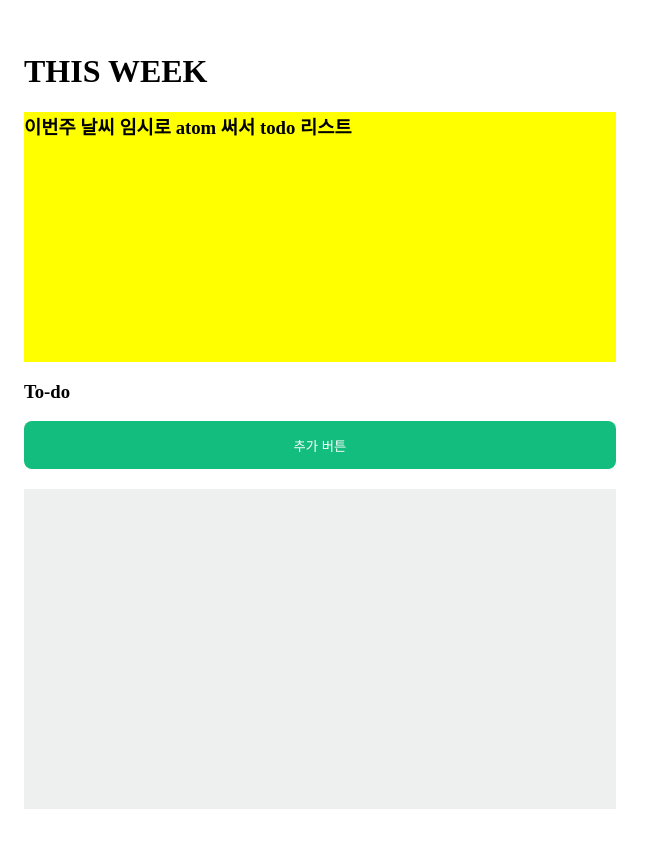
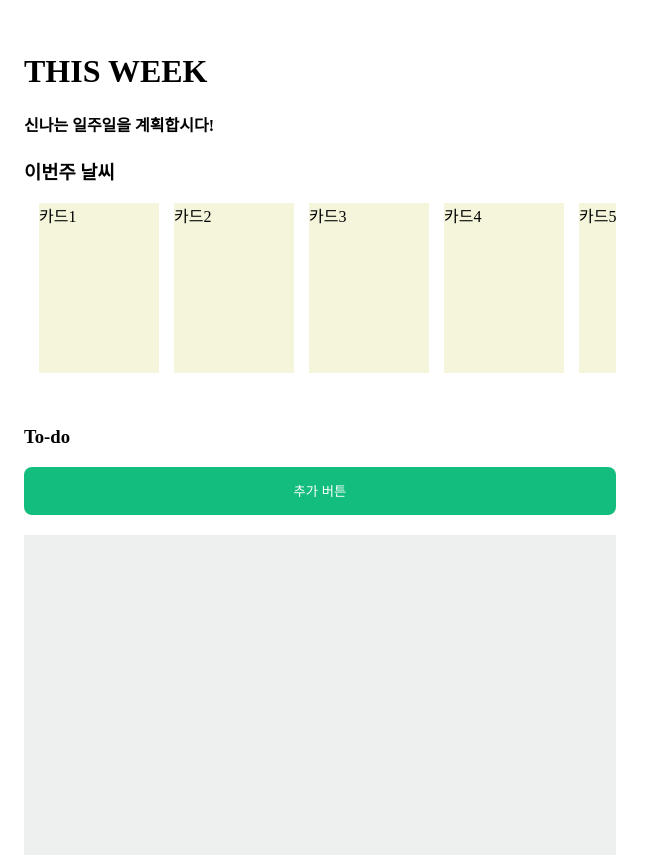
Before and after one commit to seungsooHa92/recoil-app, a React (Create React App) app: page / in a window 1280 px wide. Shown: the whole page, without its empty margins (0-655 px from the left). Before the commit the page ends 809 px from the top, so only its background shows below. Built offline with nearby package versions, Linux system fonts and the light colour scheme.

Commit message:
feat: due date관련 오류 해결 및 헤더 UI 반영

```diff
--- a/src/components/AppHeader.tsx
+++ b/src/components/AppHeader.tsx
@@ -1,10 +1,13 @@
 import styled from 'styled-components';
+import { useRecoilValue } from 'recoil';
+import { editState } from '../recoil/todo';
 
 const AppHeader = () => {
+  const editMode = useRecoilValue(editState);
   return (
     <HeaderWrap>
       <h1>THIS WEEK</h1>
-      {/* {uiStore.editMode ? <h3>신나는 일주일을 계획합시다!</h3> : <>에딧모드 아닐때</>} */}
+      {!editMode ? <h4>신나는 일주일을 계획합시다!</h4> : <></>}
     </HeaderWrap>
   );
 };
@@ -13,5 +16,8 @@ const HeaderWrap = styled.div`
   padding-top: 32px;
   padding-left: 24px;
   padding-right: 24px;
+  .h1 {
+    margin-bottom: 10px;
+  }
 `;
 export default AppHeader;
--- a/src/components/Home/TodoList.tsx
+++ b/src/components/Home/TodoList.tsx
@@ -121,6 +121,7 @@ const TodoItemInner = styled.div`
 const CheckBoxWrap = styled.div`
   display: flex;
   align-items: center;
+  justify-content: center;
   width: 10%;
   height: 100%;
 `;
--- a/src/components/Home/Weather.tsx
+++ b/src/components/Home/Weather.tsx
@@ -4,14 +4,39 @@ import styled from 'styled-components';
 const Weather = () => {
   return (
     <WeatherWrap>
-      <h3>이번주 날씨 임시로 atom 써서 todo 리스트 </h3>
+      <h3>이번주 날씨 </h3>
+      <WeatherCardWrap>
+        <WeatherCard className="card">카드1</WeatherCard>
+        <WeatherCard className="card">카드2</WeatherCard>
+        <WeatherCard className="card">카드3</WeatherCard>
+        <WeatherCard className="card">카드4</WeatherCard>
+        <WeatherCard className="card">카드5</WeatherCard>
+        <WeatherCard className="card">카드6</WeatherCard>
+        <WeatherCard className="card">카드7</WeatherCard>
+      </WeatherCardWrap>
     </WeatherWrap>
   );
 };
 
 const WeatherWrap = styled.div`
-  background: yellow;
   height: 250px;
+  width: 100%;
+  padding-left: 0;
 `;
 
+const WeatherCardWrap = styled.div`
+  display: flex;
+  flex-wrap: no-wrap;
+  overflow-x: scroll;
+  overflow-y: hidden;
+`;
+
+const WeatherCard = styled.div`
+  background: beige;
+  width: 120px;
+  height: 170px;
+  flex: 0 0 auto;
+  margin-left: 15px;
+  z-index: 3;
+`;
 export default Weather;
--- a/src/components/TodoEdit/TodoDetail.tsx
+++ b/src/components/TodoEdit/TodoDetail.tsx
@@ -1,7 +1,7 @@
 import React, { useEffect, useState } from 'react';
 import styled from 'styled-components';
 import { ITodo } from 'src/types';
-import { useRecoilState } from 'recoil';
+import { useRecoilState, useSetRecoilState, useRecoilValue } from 'recoil';
 import { editState, todoState, viewingTodo } from '../../recoil/todo';
 import Calendar from 'react-calendar';
 import 'react-calendar/dist/Calendar.css'; // css import
@@ -9,19 +9,17 @@ import moment from 'moment';
 
 const TodoDetail: React.FC = () => {
   const [todoList, setTodoList] = useRecoilState<ITodo[]>(todoState);
-  const [viewingTodoItem, setViewingTodoItem] = useRecoilState<ITodo>(viewingTodo);
+  const viewingTodoItem = useRecoilValue<ITodo>(viewingTodo);
 
   const [title, setTitle] = useState(viewingTodoItem?.title);
   const [content, setContent] = useState(viewingTodoItem?.content);
-  const [date, setDate] = useState<Date>(
-    viewingTodoItem.dueDate === null ? new Date() : new Date(viewingTodoItem.dueDate)
-  );
-  const [editMode, setEditMode] = useRecoilState(editState);
 
-  useEffect(() => {
-    console.log('디테일 화면 .....');
-    console.log(' 보고있는  todo 아이템:', viewingTodoItem);
-  }, []);
+  const [date, setDate] = useState<Date>(viewingTodoItem.dueDate);
+
+  const [calendarDate, setCalendarDate] = useState<Date>(new Date());
+  const [dateChanged, setDateChanged] = useState(false);
+
+  const setEditMode = useSetRecoilState(editState);
 
   const handleTitleChange = (e: React.ChangeEvent<HTMLInputElement>) => {
     setTitle(e.target.value);
@@ -31,6 +29,8 @@ const TodoDetail: React.FC = () => {
   };
   const handleDateChange = (date: Date) => {
     setDate(date);
+    setDateChanged(true);
+    setCalendarDate(date);
   };
 
   const handleSaveClick = () => {
@@ -38,7 +38,7 @@ const TodoDetail: React.FC = () => {
       id: viewingTodoItem.id,
       title: title,
       content: content,
-      dueDate: date
+      dueDate: dateChanged || date !== null ? date : null
     };
     const updatedList = todoList.map(todo => (todo.id === viewingTodoItem.id ? { ...todo, ...updatedTodo } : todo));
     setTodoList(updatedList);
@@ -51,8 +51,14 @@ const TodoDetail: React.FC = () => {
       <h3>내용</h3>
       <TodoContent value={content} onChange={handleContentChange} />
       <h3 style={{ marginBottom: '0px' }}>Due Date</h3>
-      <StyledCalendar value={date} onChange={handleDateChange} />
-      <DateContent>{moment(date).format('YYYY년 MM월 DD일')}</DateContent>
+      <StyledCalendar value={calendarDate} onChange={handleDateChange} />
+      <DateContent>
+        {/* 오늘 날짜는 기본으로 보여주고 , due date의 유무에따라 due date영역 렌더 */}
+        {'(today)' +
+          moment(new Date()).format('YYYY.MM.DD') +
+          ' / Due Date :' +
+          (date === null ? 'No due Date' : moment(date).format('YYYY년 MM월 DD일'))}
+      </DateContent>
       <SaveButton onClick={handleSaveClick}>저장 버튼</SaveButton>
     </div>
   );
```
